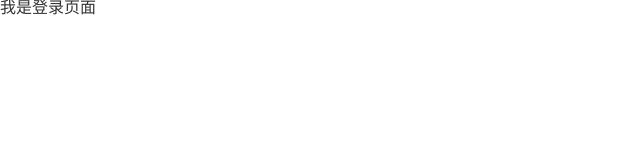
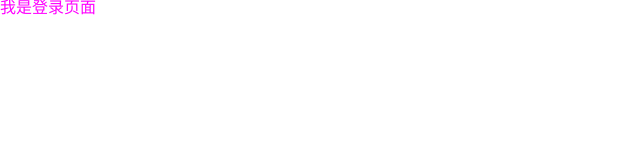
Before and after one commit to chendongming0602/vue, a Vue app: page / in a window 1280 px wide. Shown: the top 160 px of the page, without its empty margins (0-640 px from the left). Built offline with nearby package versions, Linux system fonts and the light colour scheme.

Commit message:
添加scss环境

```diff
--- a/package.json
+++ b/package.json
@@ -19,6 +19,8 @@
   "devDependencies": {
     "@vue/cli-plugin-babel": "^3.0.0-rc.5",
     "@vue/cli-service": "^3.0.0-rc.5",
+    "node-sass": "^4.13.1",
+    "sass-loader": "^7.3.1",
     "vue-template-compiler": "^2.5.16"
   },
   "postcss": {
--- a/src/pages/login.vue
+++ b/src/pages/login.vue
@@ -26,6 +26,9 @@ export default {
 }
 </script>
 
-<style  scoped>
-
+<style  lang="scss" type="text/css" >
+    $color:#f0f;
+    div{
+        color: $color;
+    }
 </style>
```
Also changed, not shown: 1 other file (tests, documents, lock files or other folders).
